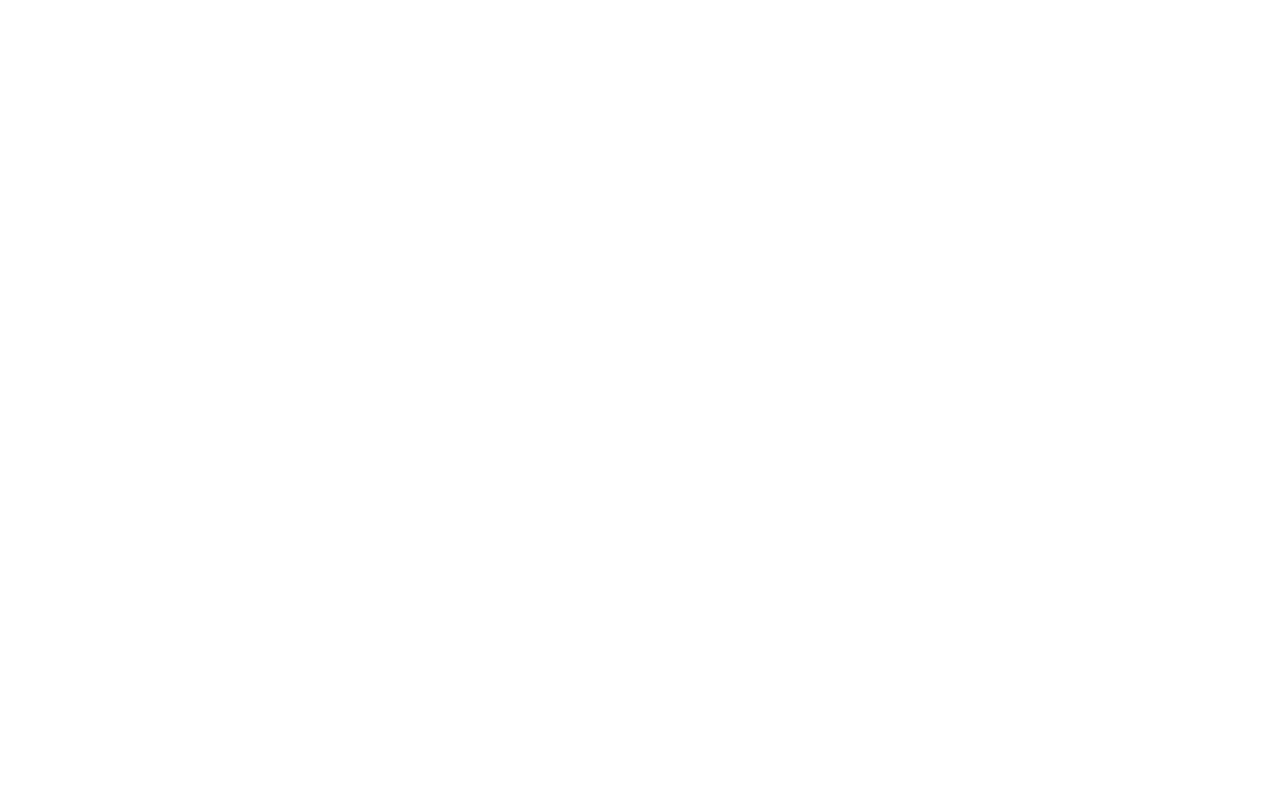
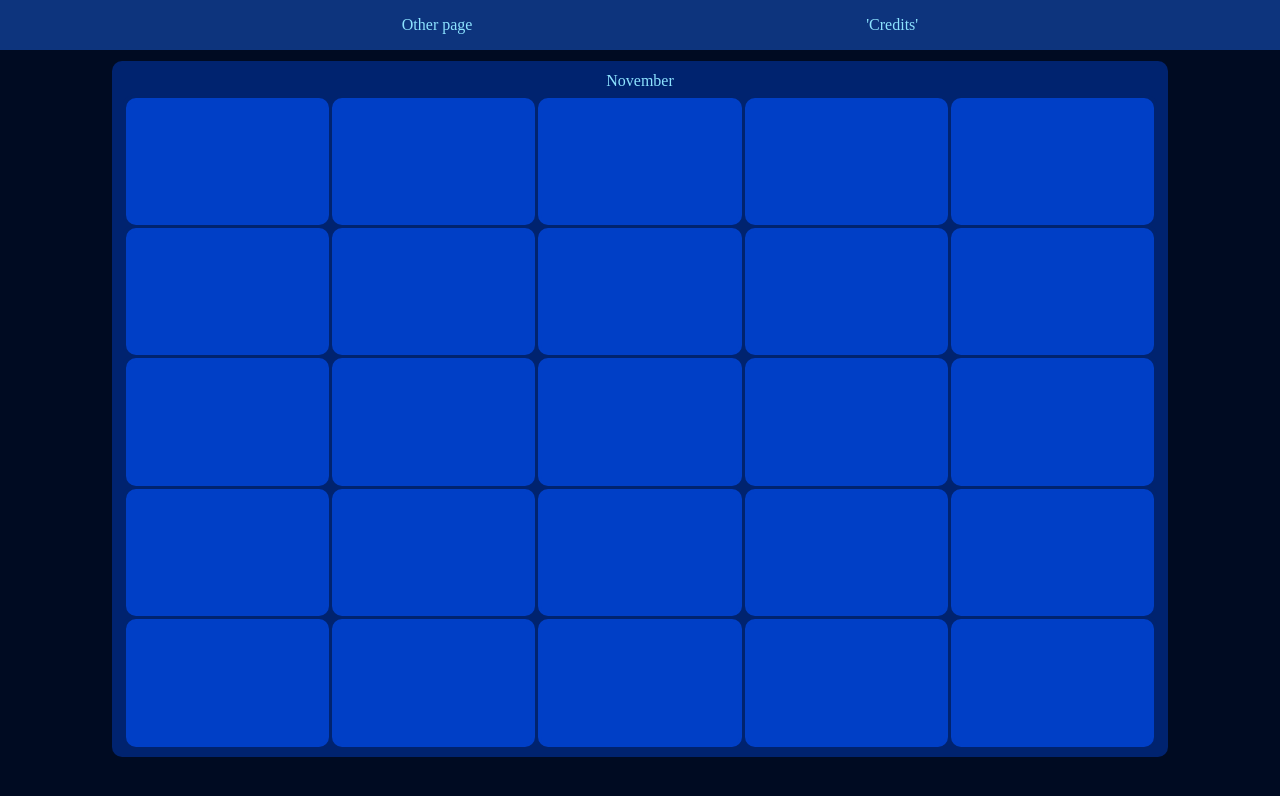
Before and after one commit to adianlarsen/Scheduler-Class-Project, a plain HTML site: page docs/calendar.html in a window 1280 px wide. Drawn offline with Linux system fonts and the light colour scheme.

Commit message:
Basic calendaer built

```diff
--- a/docs/calendar.html
+++ b/docs/calendar.html
@@ -0,0 +1,70 @@
+<!doctype html>
+<html lang="en">
+  <head>
+    <meta charset="UTF-8" />
+    <meta name="viewport" content="width=device-width, initial-scale=1.0" />
+    <title>Main Page</title>
+    <link rel="stylesheet" href="main.css" />
+  </head>
+  <body>
+    <nav id="navBar">
+      <ul id="navList">
+        <li class="navBuffer"></li>
+        <li class="navButton">
+          <a href="index.html" class="navLink">Other page</a>
+        </li>
+        <li class="navButton">
+          <a href="" class="navLink">'Credits'</a>
+        </li>
+        <li class="navBuffer"></li>
+      </ul>
+    </nav>
+    <main>
+      <aside class="mainSpacer"></aside>
+      <section class="mainSection">
+        <section id="calendar">
+            <section class="calendarTitle">
+                <div id="month"> November </div>
+            </section>
+            <section class="calendarRow" id="row1">
+                <div class="dayCard"></div>
+                <div class="dayCard"></div>
+                <div class="dayCard"></div>
+                <div class="dayCard"></div>
+                <div class="dayCard"></div>
+            </section>
+            <section class="calendarRow" id="row2">
+                <div class="dayCard"></div>
+                <div class="dayCard"></div>
+                <div class="dayCard"></div>
+                <div class="dayCard"></div>
+                <div class="dayCard"></div>
+            </section>
+            <section class="calendarRow" id="row3">
+                <div class="dayCard"></div>
+                <div class="dayCard"></div>
+                <div class="dayCard"></div>
+                <div class="dayCard"></div>
+                <div class="dayCard"></div>
+            </section>
+            <section class="calendarRow" id="row4">
+                <div class="dayCard"></div>
+                <div class="dayCard"></div>
+                <div class="dayCard"></div>
+                <div class="dayCard"></div>
+                <div class="dayCard"></div>
+            </section>
+            <section class="calendarRow" id="row5">
+                <div class="dayCard"></div>
+                <div class="dayCard"></div>
+                <div class="dayCard"></div>
+                <div class="dayCard"></div>
+                <div class="dayCard"></div>
+            </section>
+        </section>
+      </section>
+      <aside class="mainSpacer"></aside>
+    </main>
+  </body>
+  <footer class="footer">.</footer>
+</html>
--- a/docs/main.css
+++ b/docs/main.css
@@ -1,8 +1,14 @@
 :root {
-  --navBar: #aad2ff;
-  --navButtonHover: #bbdbff;
-  --footer: #ced2db;
-  --sideBackgroundColor: #e6e4e4;
+  --navBar: #0d347d;
+  --navButtonHover: #1245a3;
+  --navtext:#8de3ff;
+  --footer: #00133d;
+  --mainColor:#000b22;
+  --sideBackgroundColor: var(--mainColor);
+  --calendarColor:#00236f;
+  --dayRowColor:var(--calendarColor);
+  --dayCardColor:#003fc6;
+  --cardHoverBorder:#88aeff;
 }
 body {
   width: 100vw;
@@ -24,6 +30,8 @@ main {
 }
 .mainSection{
     flex-grow: 10;
+    background-color: var(--mainColor);
+
 }
 #navBar {
   background-color: var(--navBar);
@@ -35,12 +43,13 @@ main {
   flex-direction: row;
 }
 .navButton {
-padding: 16px;
-flex-grow: 2;
-    text-align: center;
+  padding: 16px;
+  flex-grow: 2;
+  text-align: center;
 }
 .navLink{
-    text-decoration: none;
+  color: var(--navtext);
+  text-decoration: none;
     padding: 16px;
 }
 .navButton:hover {
@@ -53,60 +62,42 @@ flex-grow: 2;
 .footer {
   background-color: var(--footer);
   padding: 16px;
+  display: none;
 }
-:root {
-  --navBar: #aad2ff;
-  --navButtonHover: #bbdbff;
-  --footer: #ced2db;
-  --sideBackgroundColor: #e6e4e4;
-}
-body {
-  width: 100vw;
-  max-width: 100vw;
-  height: 100vh;
-  max-height: 100vh;
-  padding: 0;
-  margin: 0;
+#calendar{
+  background-color: var(--calendarColor);
+  margin: 1%;
+  padding: 1%;
+  height: 90%;
+  border-radius: 10px;
   display: flex;
   flex-direction: column;
 }
-main {
+.calendarRow{
+  background-color: var(--dayRowColor);
   flex-grow: 1;
-  display: flex;
-}
-.mainSpacer{
-    background-color: var(--sideBackgroundColor);
-    flex-grow: 1;
-}
-.mainSection{
-    flex-grow: 10;
-}
-#navBar {
-  background-color: var(--navBar);
-}
-#navList {
-  margin: 0;
-  list-style-type: none;
+  border-radius: 10px;
   display: flex;
   flex-direction: row;
+  padding-top: 3px;
+  padding-right: 3px;
 }
-.navButton {
-padding: 16px;
-flex-grow: 2;
-    text-align: center;
+.dayCard{
+  background-color: var(--dayCardColor);
+  border-radius: 10px;
+  flex-grow: 1;
+  margin-left: 3px;
+  border-style: solid;
+  border-width: 3px;
+  border-color: var(--dayCardColor);
 }
-.navLink{
-    text-decoration: none;
-    padding: 16px;
+.dayCard:hover{
+  scale: 110%;
+  transition: 0.25s;
+  border-color: var(--cardHoverBorder);
 }
-.navButton:hover {
-  background-color: var(--navButtonHover);
-  transition: 0.5s;
+#month{
+  color: var(--navtext);
+  text-align: center;
+  padding-bottom: 5px;
 }
-.navBuffer {
-  flex-grow: 1;
-}
-.footer {
-  background-color: var(--footer);
-  padding: 16px;
-}
```
Also changed, not shown: GroupSchedulerApp/obj/GroupSchedulerApp.csproj.nuget.dgspec.json (+5 -5 lines), tests/GroupSchedulerApp.Tests/obj/GroupSchedulerApp.Tests.csproj.nuget.dgspec.json (+11 -11 lines), tests/GroupSchedulerApp.Tests/obj/project.assets.json, 6 other files.
